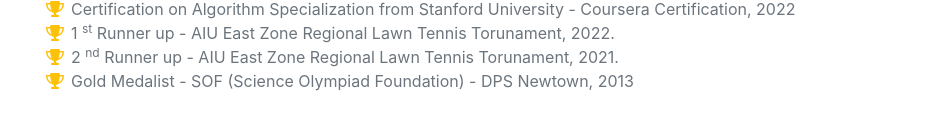
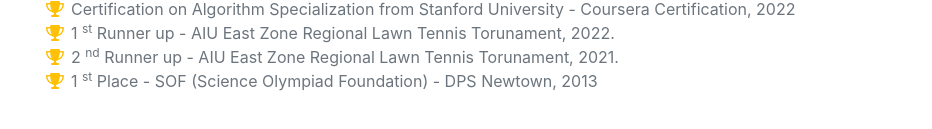
Before and after one commit to abhirajsen2002/Portfolio, a website: page dist/index.html in a window 1280 px wide. Shown: the part 4486-4615 px from the top of the page, without its empty margins (289-1221 px from the left). Drawn offline with nearby package versions, Linux system fonts and the light colour scheme; a web font is replaced by a local one.

Commit message:
Update index.html

```diff
--- a/dist/index.html
+++ b/dist/index.html
@@ -187,7 +187,9 @@
                         </li>
                         <li>
                             <span class="fa-li"><i class="fas fa-trophy text-warning"></i></span>
-                            Gold Medalist - SOF (Science Olympiad Foundation) - DPS Newtown, 2013
+                            1
+                            <sup>st</sup>
+                            Place - SOF (Science Olympiad Foundation) - DPS Newtown, 2013
                         </li>
                     </ul>
                 </div>
```
